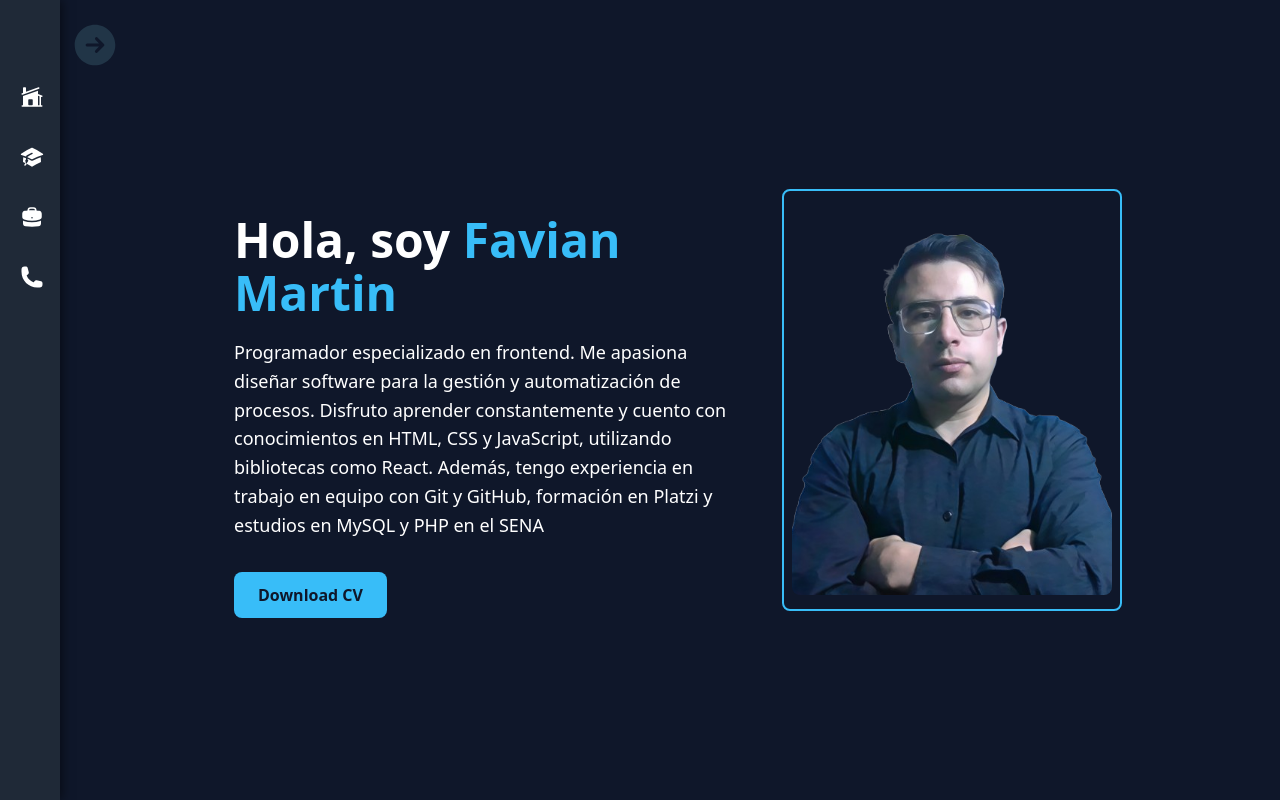
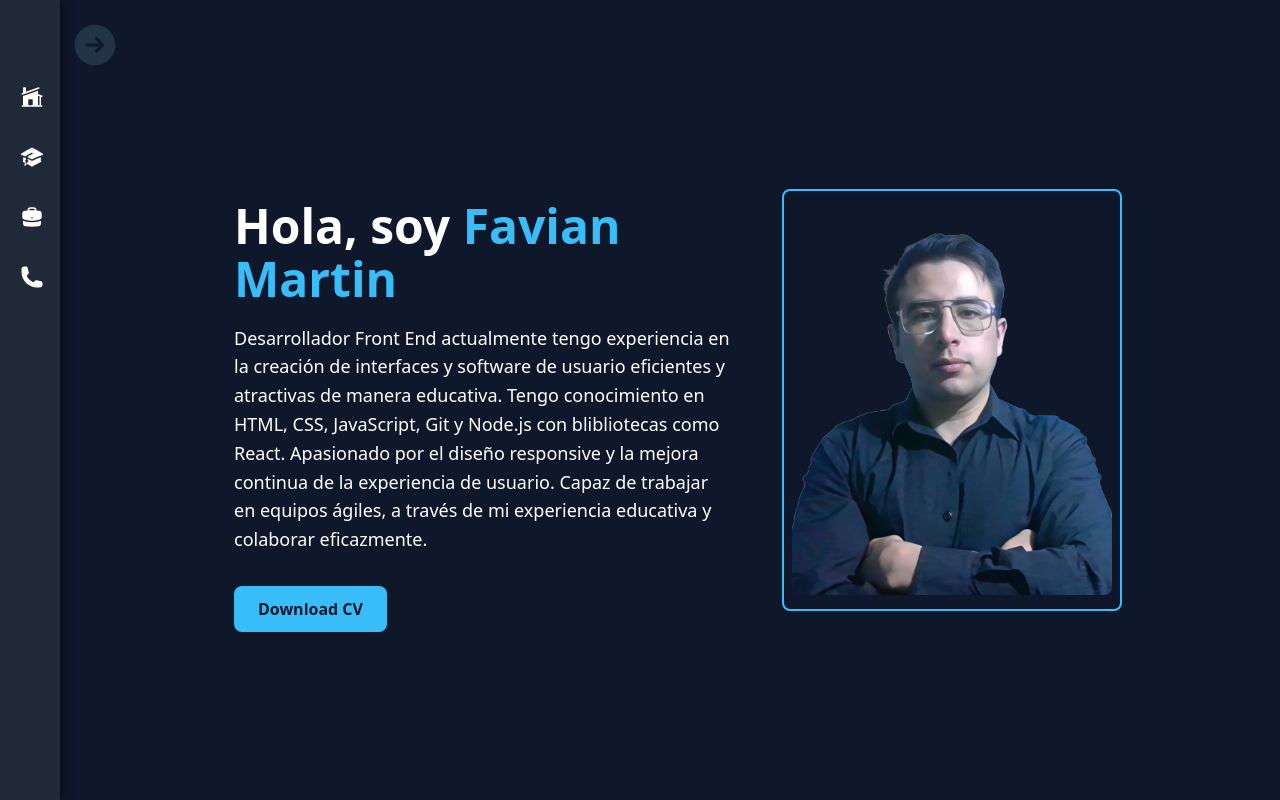
Before and after one commit to fabian-marthin/hVida, a React (Vite) app: page / in a window 1280 px wide. Built offline with nearby package versions, Linux system fonts and the light colour scheme.

Commit message:
Se actualiza hoja de vida

```diff
--- a/src/Pages/Home/index.jsx
+++ b/src/Pages/Home/index.jsx
@@ -1,6 +1,6 @@
 import { useAppContext } from "../../Context/useAppContext";
 import fpresentacion from "./img/fPresentacion.png";
-import hVida from "./img/hvida.pdf";
+import hVida from "./img/hVida.pdf";
 import "./Home.css"
 
 
@@ -18,7 +18,13 @@ const Home = () => {
             Hola, soy <span className="highlight">Favian Martin</span>
           </h1>
           <p>
-            Programador especializado en frontend. Me apasiona diseñar software para la gestión y automatización de procesos. Disfruto aprender constantemente y cuento con conocimientos en HTML, CSS y JavaScript, utilizando bibliotecas como React. Además, tengo experiencia en trabajo en equipo con Git y GitHub, formación en Platzi y estudios en MySQL y PHP en el SENA
+            Desarrollador Front End actualmente tengo experiencia en la creación de
+            interfaces y software de usuario eficientes y atractivas de manera
+            educativa. Tengo conocimiento en HTML, CSS, JavaScript, Git y Node.js
+            con blibliotecas como React. Apasionado por el diseño responsive y la
+            mejora continua de la experiencia de usuario. Capaz de trabajar en
+            equipos ágiles, a través de mi experiencia educativa y colaborar
+            eficazmente.
           </p>
           <a href={hVida} download={hVida}>
             <button className="cv-button">Download CV</button>
```
